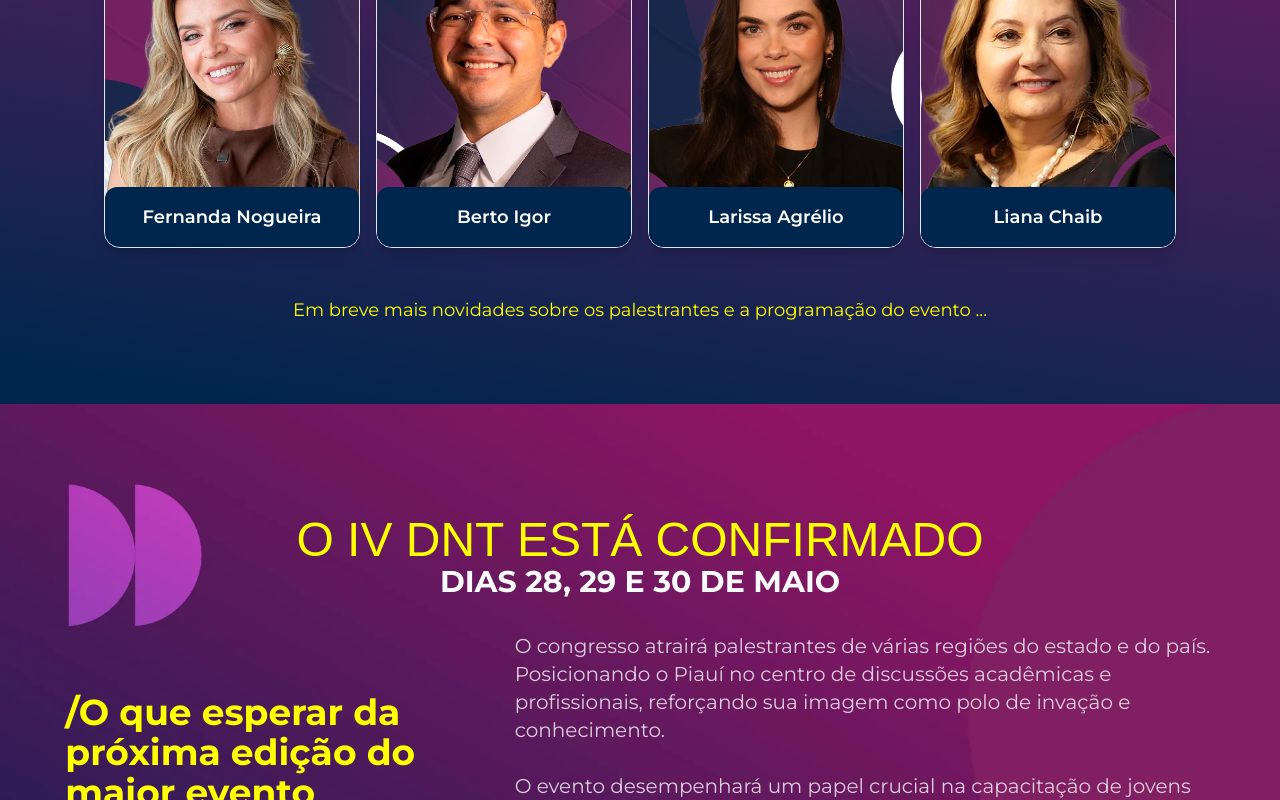
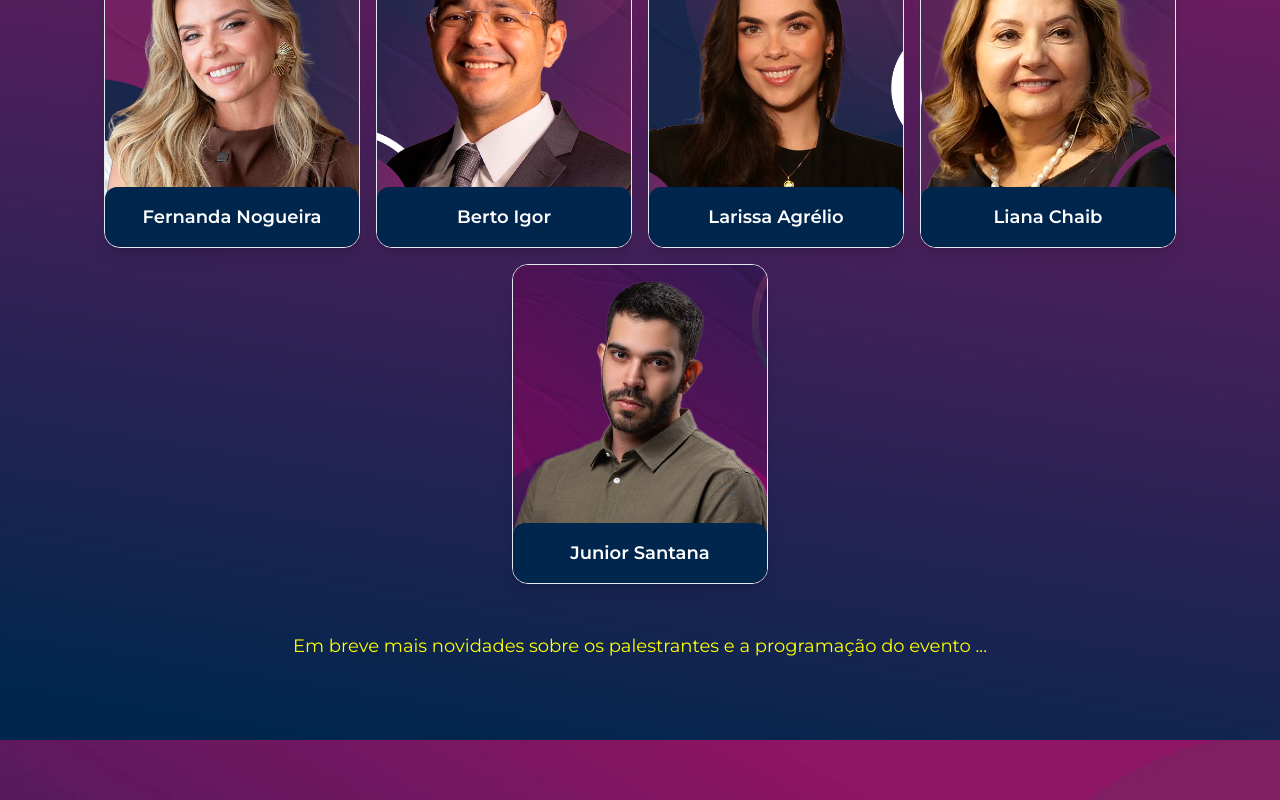
Before and after one commit to bservio/DNT-Landing-Page, a Next.js app: page / in a window 1280 px wide. Shown: the part 1518-2318 px from the top of the page. Built offline with nearby package versions, Linux system fonts and the light colour scheme; a web font is replaced by a local one.

Commit message:
Novos palestrantes e patrocinadores

```diff
--- a/src/app/components/Speaker.jsx
+++ b/src/app/components/Speaker.jsx
@@ -134,10 +134,20 @@ export default function SpeakerList() {
         "Liana Chaib é Ministra do Tribunal Superior do Trabalho. Doutora em Direito Constitucional pela Universidade de Fortaleza e mestre em Direito Constitucional pela Universidade Federal do Ceará. Ocupa a cadeira de número 21 da Academia Piauiense de Letras Jurídicas e é professora de Direito Administrativo da Universidade Estadual do Piauí desde 1988.",
       link: "http://lattes.cnpq.br/5787065032422913",
     },
+    {
+      name: "Junior Santana",
+      title: "CEO do Grupo Santana",
+      bio: "Co-fundador da Jolt Agency e projeto 'Seja Uma Fonte'",
+      image: "/img/palestrantes/4dnt/png/Santana.png",
+      smallImg: "/img/palestrantes/4dnt/Santana.webp",
+      fullbio:
+        "Empreendedor desde os 20 anos, é especialista em Gestão e Processos, com sólida experiência na liderança de equipes e desenvolvimento de estratégias empresariais. CEO do Grupo Santana, também é cofundador da Jolt Agency e do projeto Seja Uma Fonte, iniciativas que unem inovação, impacto e propósito. Atua como consultor e advisor de negócios, ajudando empresas a crescer com foco em eficiência, diferenciação e resultado.",
+      link: "http://lattes.cnpq.br/5787065032422913",
+    },
   ];
 
   return (
-    <div className="flex m-auto flex-wrap max-w-[1200px] items-center justify-center gap-4 p-4">
+    <div className="flex m-auto flex-wrap max-w-[1400px] items-center justify-center gap-4 p-4">
       {speakers.map((speaker, index) => (
         <SpeakerCard key={index} {...speaker} />
       ))}
```
Also changed, not shown: public/img/palestrantes/4dnt/Santana.webp (added), public/img/palestrantes/4dnt/png/Santana.png (added).
